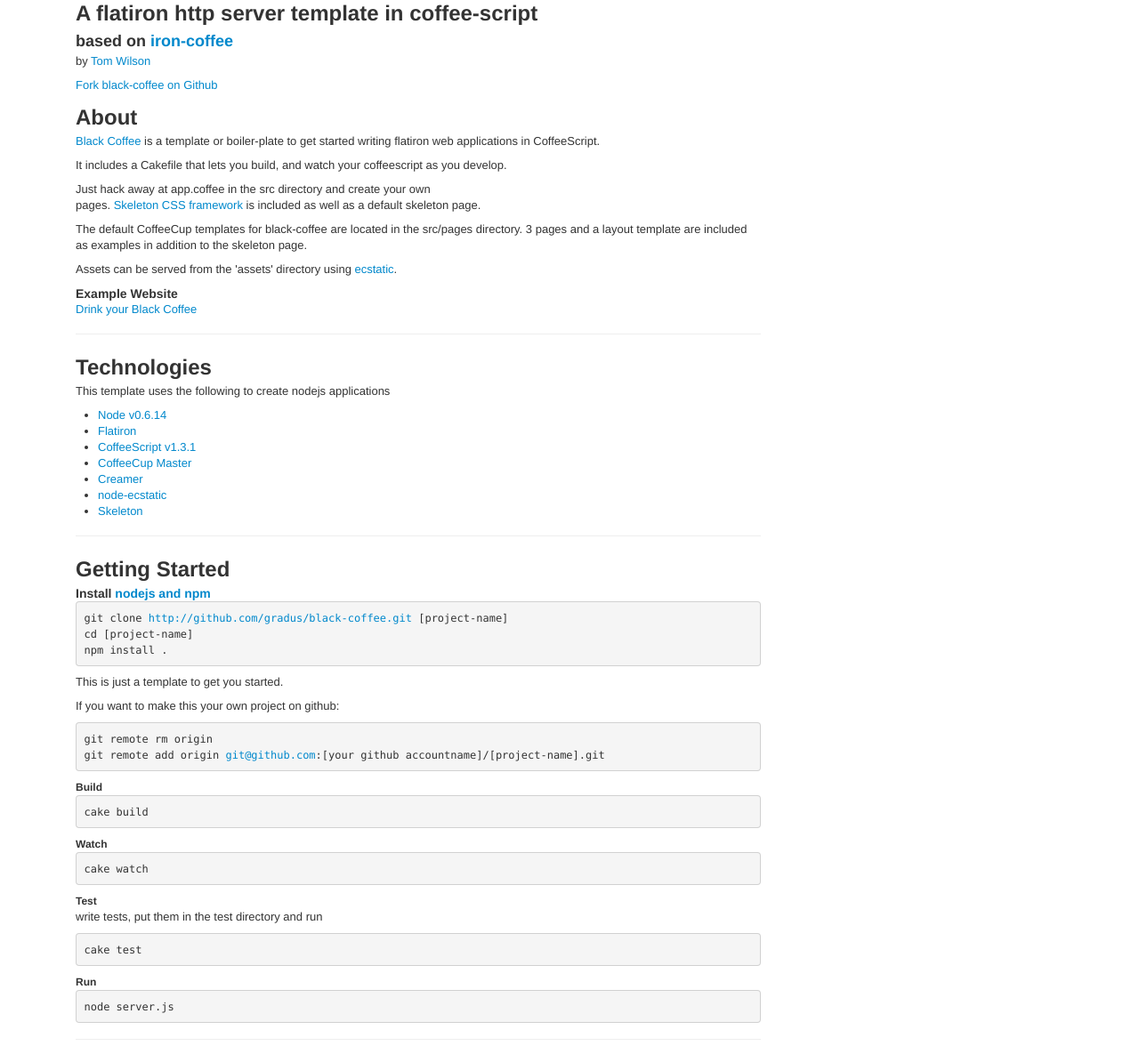
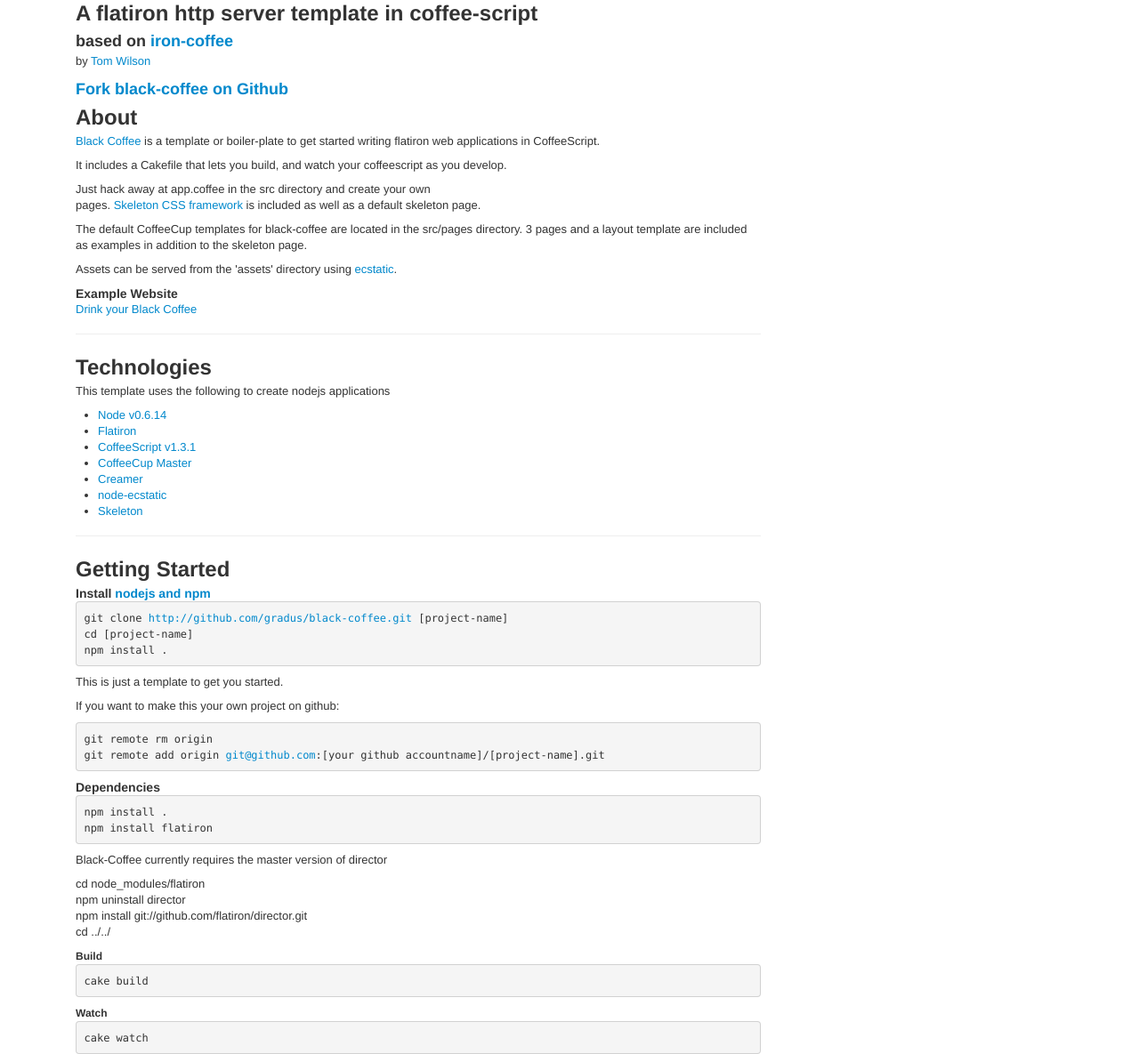
Before and after one commit to gradus/easy-doc, a website: page gen/blackcoffee.html in a window 1280 px wide. Shown: the part 99-1284 px from the top of the page at 89% size. Drawn offline with Linux system fonts and the light colour scheme.

Commit message:
update install instructions to use master of director

```diff
--- a/gen/blackcoffee.html
+++ b/gen/blackcoffee.html
@@ -56,7 +56,7 @@
 
 <p>by <a href="https://github.com/twilson63/">Tom Wilson</a></p>
 
-<p><a href="https://github.com/gradus/black-coffee">Fork black-coffee on Github</a></p>
+<h3><a href="https://github.com/gradus/black-coffee">Fork black-coffee on Github</a></h3>
 
 <h2>About</h2>
 
@@ -109,6 +109,16 @@
 git remote add origin <a href='mailto:git@github.com'>git@github.com</a>:[your github accountname]/[project-name].git
 </code></pre>
 
+<h4>Dependencies</h4>
+
+<pre><code>npm install .
+npm install flatiron
+</code></pre>
+
+<p>Black-Coffee currently requires the master version of director</p>
+
+<p>cd node_modules/flatiron<br />   npm uninstall director<br />   npm install git://github.com/flatiron/director.git<br />   cd ../../</p>
+
 <h5>Build</h5>
 
 <pre><code>cake build
@@ -128,7 +138,7 @@
 
 <h5>Run</h5>
 
-<pre><code>node server.js
+<pre><code>npm start
 </code></pre>
 
 <hr />
```
Also changed, not shown: pages/blackcoffee.md (+14 -2 lines).
